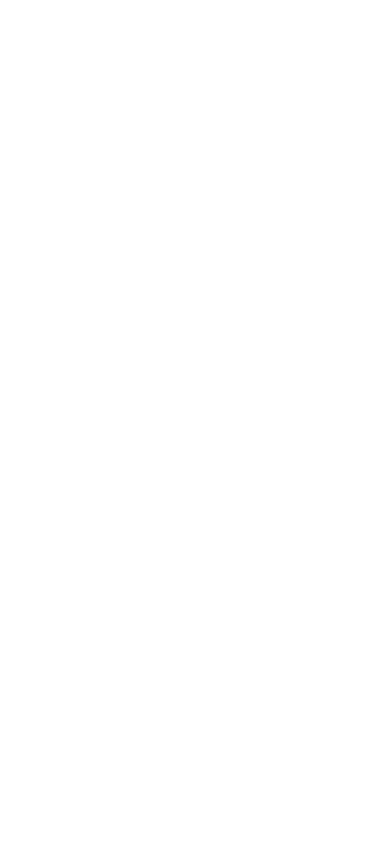
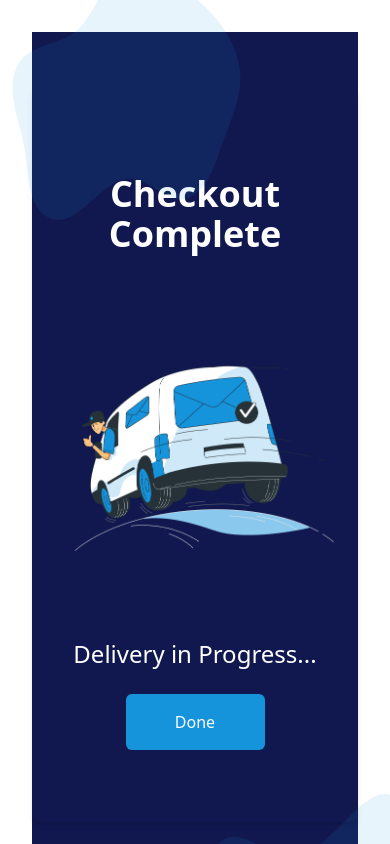
Before and after one commit to ozioma23/cartify-app, a React (Vite) app in the folder cartify/: page /deliveryPage in a window 390 px wide. Before the commit this address had no page. Shown: the top 844 px of the page. Built offline with nearby package versions, Linux system fonts and the light colour scheme.

Commit message:
checkout page and delivery page sucessfully implemented,with responsiveness accross all scrren sizes

```diff
--- a/cartify/src/App.jsx
+++ b/cartify/src/App.jsx
@@ -7,6 +7,7 @@
 import HomePage from './pages/HomePage';
 import Checkout from './pages/Checkout';
 import CartPage from './pages/Cart';
+import DeliveryPage from './pages/Deliverypage';
 import './App.css';
 
 function App() {
@@ -41,9 +42,9 @@
           <Route path="/Signup" element={<Signup />} />
           <Route path="/buy" element={<HomePage cart={cart} addToCart={addToCart} />} />
           <Route path="/sell" element={<div>Sell Page (Coming Soon)</div>} />
-          {/* Removed /product/:id route to avoid conflict with the modal view */}
           <Route path="/cart" element={<CartPage cart={cart} setCart={setCart} />} />
           <Route path="/checkout" element={<Checkout cart={cart} setCart={setCart} />} />
+          <Route path="/deliveryPage" element={<DeliveryPage />} />
         </Routes>
       </Router>
     </UserContextProvider>
--- a/cartify/src/pages/Cart.jsx
+++ b/cartify/src/pages/Cart.jsx
@@ -9,6 +9,7 @@
                 <h2 className="text-md md:text-xl lg:text-2xl text-left font-bold pt-8 pb-4">
                     Your <span className="text-secondary">Cart</span>
                 </h2>
+
                 <div className="">
                             <img
                                 src="/shapes/irregular1.svg"
@@ -27,11 +28,11 @@
                     <p className="text-lg text-center">Your cart is empty.</p>
                 ) : (
                     <>
-                        <ul className="lg:space-y-4 grid flex pb-12 gap-8 lg:grid-cols-1">
+                        <ul className="lg:space-y-4 grid-cols-1 pb-8 gap-8 lg:grid-cols-1">
                             {cart.map((product) => (
-                                <li key={product.id} className="flex flex-col lg:flex-row items-center lg:items-start justify-between h-full p-4 border rounded-md relative shadow bg-white">
+                                <li key={product.id} className="flex flex-row lg:flex-row items-center lg:items-start justify-between lg:p-4 h-full border rounded-md relative mb-4 shadow bg-white">
                                     <img src={product.thumbnail} alt={product.title} className="w-40 h-30 object-cover" />
-                                    <div className="flex flex-col space-y-2 text-left w-full">
+                                    <div className="flex flex-col space-y-2 text-left w-full pb-4">
                                         <h3 className="font-semibold text-lg text-black">{product.title}</h3>
                                         <p className="text-sm text-black">Quantity: {product.quantity}</p>
                                         <p className="text-sm font-bold text-black">${product.price}</p>
@@ -50,12 +51,12 @@
                             ))}
                         </ul>
 
-                        <div className="flex justify-end mt-4">
+                        <div className="flex justify-end mt-4 ">
                             <button
                                 onClick={() => navigate("/checkout")}
-                                className="bg-secondary text-white px-6 py-2 rounded-md hover:bg-opacity-80"
+                                className="mx-auto block w-1/2 bg-secondary text-white px-6 py-4 mb-8 rounded-md hover:bg-opacity-80"
                             >
-                                Checkout
+                               Proceed to Checkout
                             </button>
                         </div>
                     </>
--- a/cartify/src/pages/Checkout.jsx
+++ b/cartify/src/pages/Checkout.jsx
@@ -12,7 +12,7 @@
         alert("Order placed successfully!");
         setCart([]);
         localStorage.removeItem("cart");
-        navigate("/buy");
+        navigate("/deliveryPage");
     };
 
     return (
@@ -21,19 +21,6 @@
                 <h2 className="text-md md:text-xl lg:text-2xl text-left font-bold pt-8 pb-4">
                     Checkout <span className="text-secondary">Summary</span>
                 </h2>
-                <div className="">
-                            <img
-                                src="/shapes/irregular1.svg"
-                                alt="Irregular Shape 1"
-                                className="absolute top-[-30px] lg:top-[20px] left-0 sm:left-[-15px] w-[300px] h-[250px] sm:w-[400px] sm:h-[350px] md:w-[500px] md:h-[450px] lg:w-[600px] lg:h-[500px] pointer-events-none"
-                            />
-
-                            <img
-                                src="/shapes/irregular2.svg"
-                                alt="Irregular Shape 2"
-                                className="absolute bottom-[-200px] md:bottom-[-20px] right-0 w-[300px] h-[250px] sm:w-[350px] sm:h-[300px] md:w-[400px] md:h-[350px] lg:w-[450px] lg:h-[400px] pointer-events-none"
-                            />
-                        </div>
 
                 {cart.length === 0 ? (
                     <div className="text-center py-12">
@@ -123,9 +110,9 @@
 
                             <button
                                 onClick={handleCheckout}
-                                className="w-full mt-8 bg-secondary text-white py-3 rounded-md hover:bg-secondary-dark transition-colors"
-                            >
-                                Confirm & Place Order
+                                 className="mx-auto block w-1/2 bg-secondary text-white px-6 py-4 mb-8 mt-8 rounded-md hover:bg-secondary-dark transition-colors">
+
+                                Checkout
                             </button>
                         </div>
                     </div>
--- a/cartify/src/pages/ProductDetails.jsx
+++ b/cartify/src/pages/ProductDetails.jsx
@@ -12,7 +12,7 @@
 
     return (
         <div className="fixed inset-0 bg-black bg-opacity-50 flex justify-center items-center z-50 p-4">
-            <div className="bg-white p-6 rounded-lg shadow-lg max-w-lg w-full max-h-[90vh] overflow-y-auto">
+            <div className="bg-white relative p-6 rounded-lg shadow-lg max-w-lg w-full max-h-[90vh] overflow-y-auto">
                 <button
                     className="absolute top-4 right-4 text-gray-500 hover:text-gray-700 text-2xl"
                     onClick={() => setSelectedProduct(null)}
--- a/cartify/src/pages/deliverypage.jsx
+++ b/cartify/src/pages/deliverypage.jsx
@@ -0,0 +1,44 @@
+import { Link } from "react-router-dom";
+
+const DeliveryPage = () => {
+    return (
+        <div className="flex flex-col items-center justify-center h-screen bg-primary text-center">
+            <div className="p-6 rounded-lg shadow-md">
+                <h2 className="text-4xl font-bold mt-16 text-white">Checkout Complete</h2>
+
+
+                <div className="flex justify-center">
+                    <img
+                        src="/Images/bro.png"
+                        alt="delivery van"
+                         className="w-96 h-96 object-contain"
+                    />
+                </div>
+
+                <p className="text-white mb-6 text-2xl">Delivery in Progress... </p>
+
+                <Link
+                    to="/buy"
+                    className="bg-secondary text-white px-6 py-4 mt-2 mb-12 rounded-md hover:bg-opacity-80 block mx-auto w-1/2"
+                >
+                    Done
+                </Link>
+            </div>
+            <div className="">
+                            <img
+                                src="/shapes/irregular1.svg"
+                                alt="Irregular Shape 1"
+                                className="absolute top-[-30px] lg:top-[20px] left-0 sm:left-[-15px] w-[300px] h-[250px] sm:w-[400px] sm:h-[350px] md:w-[500px] md:h-[450px] lg:w-[600px] lg:h-[500px] pointer-events-none"
+                            />
+
+                            <img
+                                src="/shapes/irregular2.svg"
+                                alt="Irregular Shape 2"
+                                className="absolute bottom-[-200px] md:bottom-[-20px] right-0 w-[300px] h-[250px] sm:w-[350px] sm:h-[300px] md:w-[400px] md:h-[350px] lg:w-[450px] lg:h-[400px] pointer-events-none"
+                            />
+                        </div>
+        </div>
+    );
+};
+
+export default DeliveryPage;
```
Also changed, not shown: cartify/public/Images/bro.png (added), cartify/src/context/CartContext.jsx (deleted).
